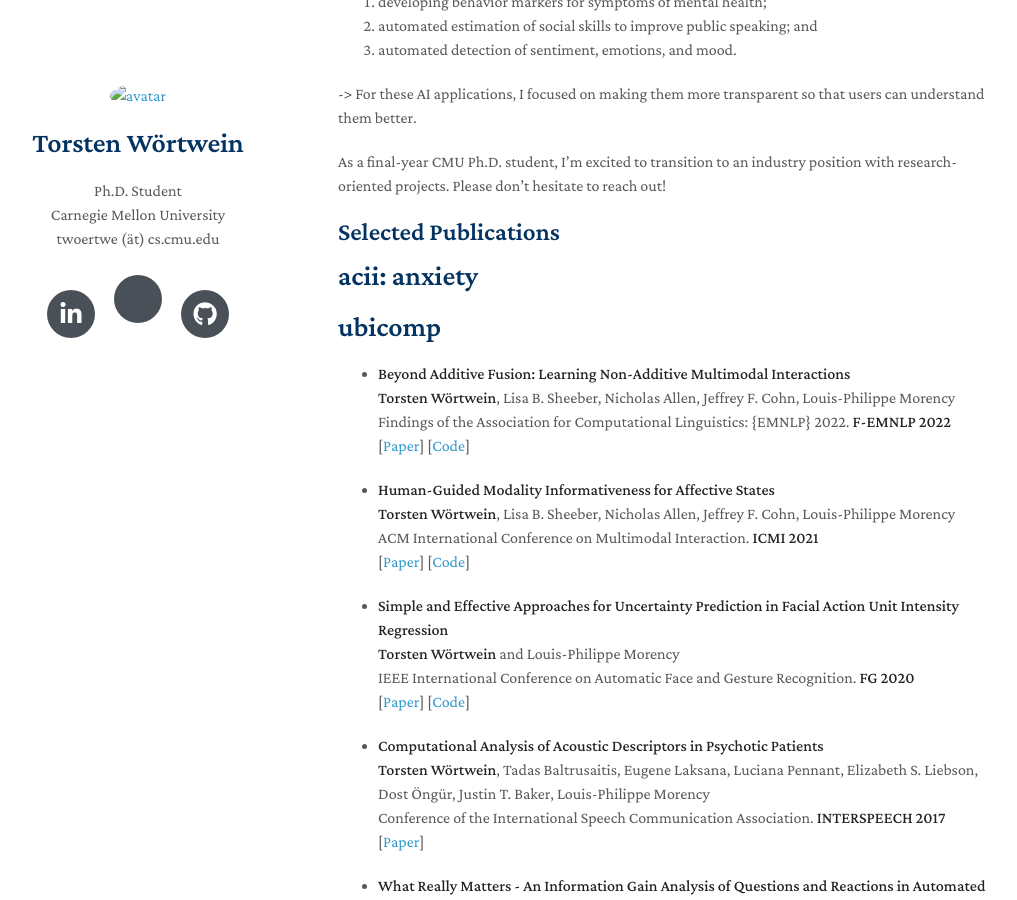
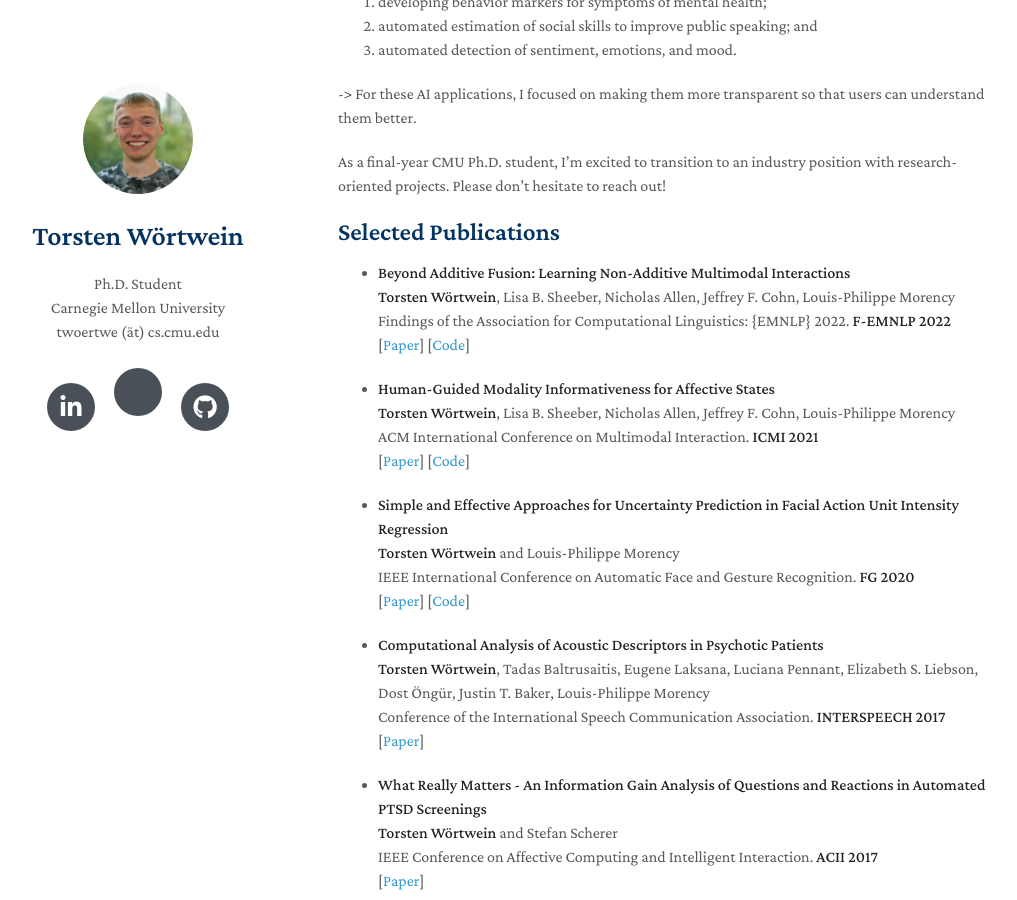
Before and after one commit to twoertwein/twoertwein.github.io, a Jekyll site: the page built from index.md, in a window 1280 px wide and 900 px high, scrolled down 365 px. Shown: the whole window, without its empty margins (132-1149 px from the left). Built offline with Jekyll 4.4.1, drawn with Linux system fonts in a browser that asks for light colours; nearby versions of some CDN libraries; a style sheet for code colours, icons or effects is not loaded; our own code applies the rules of GitHub Pages for plain Markdown files.

Commit message:
add image

```diff
--- a/index.md
+++ b/index.md
@@ -21,9 +21,6 @@ As a final-year CMU Ph.D. student, I'm excited to transition to an industry posi
 
 
 ## Selected Publications
-
-# acii: anxiety
-# ubicomp
 
 - **Beyond Additive Fusion: Learning Non-Additive Multimodal Interactions**
   <br>
```
Also changed, not shown: assets/img/avatar.jpg (deleted), assets/img/avatar.png (added).
